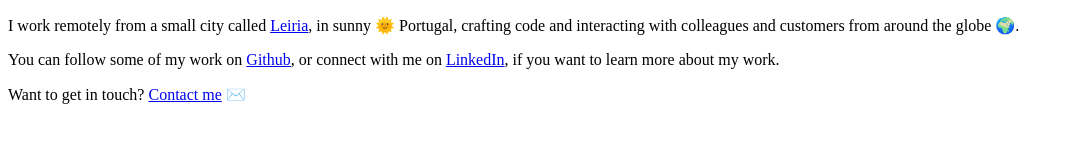
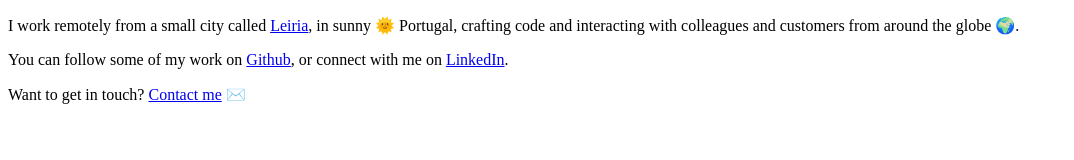
Before and after one commit to alexmigf/personal-site, a website: page index.html in a window 1280 px wide. Shown: the whole page, without its empty margins (0-1074 px from the left). Drawn offline with Linux system fonts and the light colour scheme.

Commit message:
Remove part of phrase

```diff
--- a/index.html
+++ b/index.html
@@ -12,7 +12,7 @@
 				<div class="row">
 					<div class="col-12">
 						<p>I work remotely from a small city called <a href="https://goo.gl/maps/5R4jMKcWsvVpWvmY7" target="_blank">Leiria</a>, in sunny 🌞 Portugal, crafting code and interacting with colleagues and customers from around the globe 🌍.</p>
-						<p>You can follow some of my work on <a href="https://github.com/alexmigf" target="_blank">Github</a>, or connect with me on <a href="https://www.linkedin.com/in/alexmigf" target="_blank">LinkedIn</a>, if you want to learn more about my work.</p>
+						<p>You can follow some of my work on <a href="https://github.com/alexmigf" target="_blank">Github</a>, or connect with me on <a href="https://www.linkedin.com/in/alexmigf" target="_blank">LinkedIn</a>.</p>
 					</div>
 				</div>
 				<div class="row">
```
Also changed, not shown: public/index.html (+1 -1 lines).
